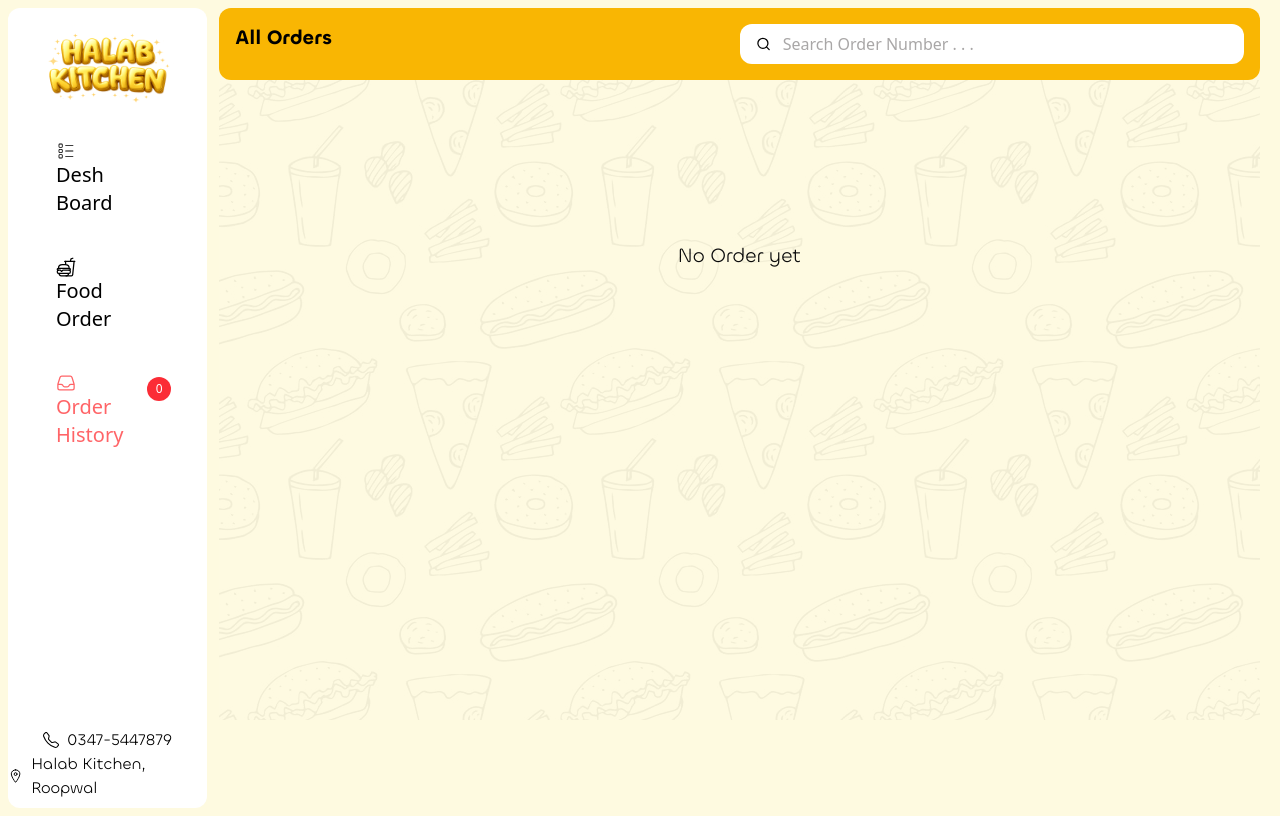
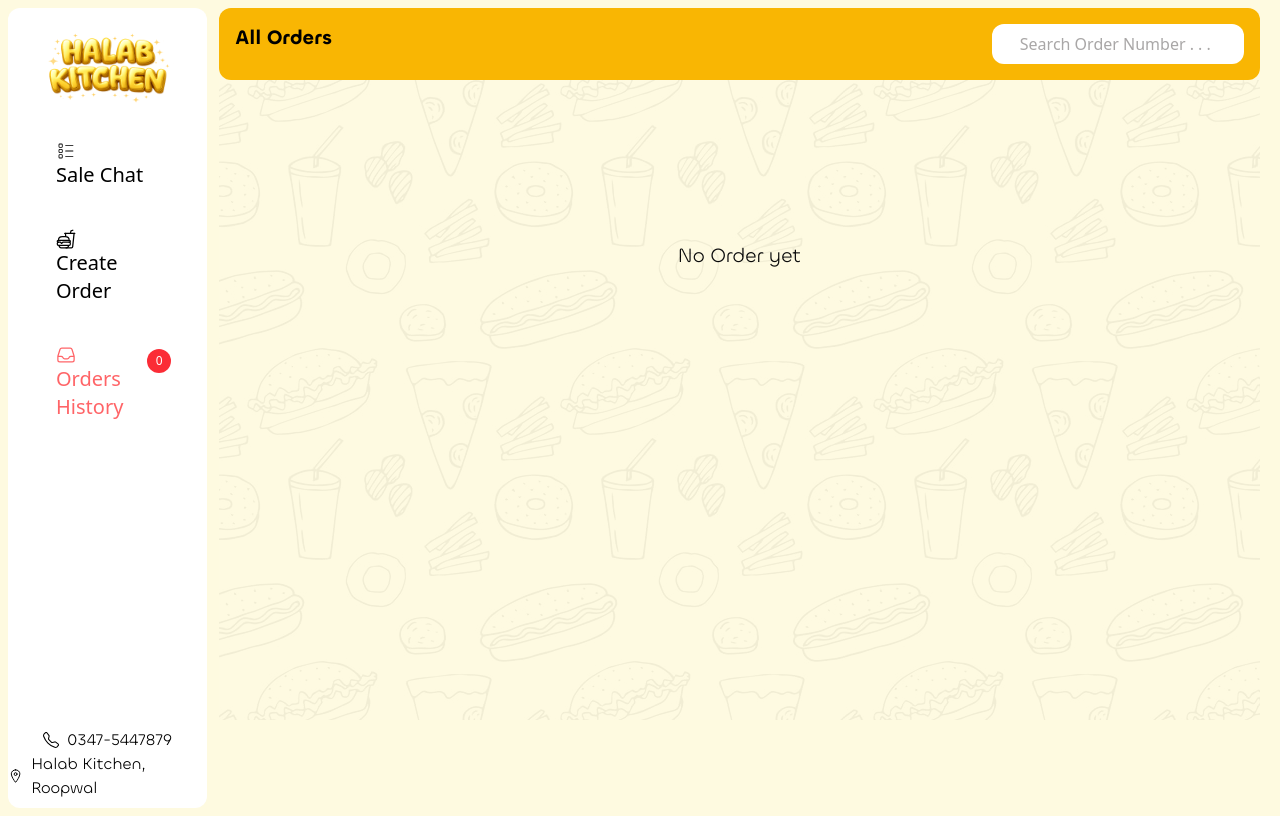
Before and after one commit to AfzoCoder/POS-SYSTEM, a React (Vite) app: page /Orders in a window 1280 px wide. Built offline with nearby package versions, Linux system fonts and the light colour scheme.

Commit message:
Update POS demo

```diff
--- a/src/Components/LeftSlideBar.jsx
+++ b/src/Components/LeftSlideBar.jsx
@@ -8,21 +8,23 @@ import { useLocation, useNavigate } from "react-router-dom";
 import { useSelector } from "react-redux";
 import baloonLogo from "../assets/OtherImages/halabLogo baloon.png";
 
-const leftSlideBar = () => {
+const LeftSlideBar = () => {
   const navigate = useNavigate();
 
   const location = useLocation();
 
   const allOrders = useSelector((state) => state.cart.Orders);
+  console.log(allOrders.length);
+
 
   let deshBoardItem = [
-    { name: "Desh Board ", icon: <CiBoxList />, Navigateto: "/" },
+    { name: "Sale Chat", icon: <CiBoxList />, Navigateto: "/" },
     {
-      name: "Food Order",
+      name: "Create Order",
       icon: <IoFastFoodOutline />,
       Navigateto: "/FoodOrder",
     },
-    { name: "Order History", icon: <HiOutlineInbox />, Navigateto: "/Orders" },
+    { name: "Orders History", icon: <HiOutlineInbox />, Navigateto: "/Orders" },
   ];
 
   return (
@@ -46,7 +48,7 @@ const leftSlideBar = () => {
               } relative hover:bg-amber-300 px-3 md:px-6 py-2 rounded-xl text-md md:text-xl cursor-pointer flex-col md:flex-row gap-5 justify-center items-center`}
             >
               {menuItem.icon} {menuItem.name}
-              {menuItem.name === "Order History" && (
+              {menuItem.name === "Orders History" && (
                 <h2 className="absolute right-3 top-3 w-6 h-6 flex justify-center items-center text-xs bg-red-500 text-white rounded-full">
                   {allOrders.length}
                 </h2>
@@ -68,4 +70,4 @@ const leftSlideBar = () => {
   );
 };
 
-export default leftSlideBar;
+export default LeftSlideBar;
--- a/src/Components/SngleCard.jsx
+++ b/src/Components/SngleCard.jsx
@@ -75,6 +75,7 @@ const SingleCard = ({ data }) => {
           DrinkSizes.map((Drink, index) => {
             return (
               <span
+              key={index}
                 onClick={() => setselectedDrinkSize(Drink)}
                 className={`border border-gray-400 rounded-xl py-1 px-2 hover:text-white ${
                   selectedDrinkSize === Drink ? "bg-red-400 text-white" : ""
@@ -110,10 +111,7 @@ const SingleCard = ({ data }) => {
 
       {/* ADD Btn */}
       <button
-        onClick={() => {
-          dispatch(
-            addInCart({ ...data, quantity, selectedSize, selectedDrinkSize })
-          );
+        onClick={() => {  dispatch( addInCart({ ...data, quantity, selectedSize, selectedDrinkSize }) );
           playClick(); // sound effect of click
         }}
         className="rounded-xl ml-2 cursor-pointer mt-2 px-8 py-1 font-semibold bg-orange-500 hover:bg-orange-400 text-white border-2"
--- a/src/Page/PreviousOrders.jsx
+++ b/src/Page/PreviousOrders.jsx
@@ -13,7 +13,8 @@ const PreviousOrders = () => {
       ? allOrdersFromRedux.filter((item) => item.OrderNumber == SearchInput)
       : allOrdersFromRedux;
 
-  const [showDetails, setshowDetails] = useState('');
+  const [showDetails, setshowDetails] = useState([]);
+  console.log(showDetails); //❌
 
   return (
     <div className="w-full md:full px-3 h-full ">
@@ -21,13 +22,13 @@ const PreviousOrders = () => {
       <div className="heading bg-(--mainColor) rounded-xl p-4 flex justify-between">
         <h1 className="font-[logo] font-semibold text-xl mb-2">All Orders</h1>
 
-        <div className=" bg-white px-4 py-2 flex justify-start gap-3 items-center rounded-xl w-2/4">
+        <div className=" bg-white px-4 py-2 flex justify-start gap-3 items-center rounded-xl w-1/4">
           <FiSearch />
           <input
             onChange={(e) => setSearchInput(e.target.value)}
             type="number"
             value={SearchInput}
-            className="outline-0 w-full"
+            className="outline-0 "
             placeholder="Search Order Number . . ."
           />
         </div>
@@ -45,7 +46,6 @@ const PreviousOrders = () => {
           </div>
         ) : (
           allOrders.map((order, index) => {
-
             const date = new Date(order.CreatedAt);
             const formattedDate = `${date.getDate()} ${date.toLocaleString(
               "default",
@@ -54,6 +54,7 @@ const PreviousOrders = () => {
             const GrandTotalOfSingleClient = "";
 
             return (
+              //map returning a div
               <div
                 key={index}
                 className="rounded-xl self-start max-w-70 overflow-hidden inline-block h-auto  px-4 py-2 bg-white hover:shadow-2xl z-10 border-2 "
@@ -68,9 +69,18 @@ const PreviousOrders = () => {
                   </h3>
                   <IoIosArrowDown
                     // onClick={() => setshowDetails((prev) => !prev)}
-                    onClick={() => setshowDetails(showDetails === order.OrderNumber ? '' : order.OrderNumber)}
+                    onClick={() =>
+                      setshowDetails(
+                        (prev) =>
+                          prev.includes(order.OrderNumber)
+                            ? prev.filter((num) => num !== order.OrderNumber) // remove
+                            : [...prev, order.OrderNumber] // add
+                      )
+                    }
                     className={`${
-                      showDetails === order.OrderNumber ? "rotate-x-180" : ""
+                      showDetails.includes(order.OrderNumber)
+                        ? "rotate-x-180"
+                        : ""
                     } text-2xl cursor-pointer hover:scale-120 transition-all duration-300 ease-in-out`}
                   />
                 </div>
@@ -78,7 +88,7 @@ const PreviousOrders = () => {
                 {/* details ⬇️*/}
                 <div
                   className={`${
-                    showDetails === order.OrderNumber ? "" : "hidden"
+                    showDetails.includes(order.OrderNumber) ? "" : "hidden"
                   } rounded-xl  px-2  w-full p-2"`}
                 >
                   {/* time */}
@@ -185,17 +195,18 @@ const PreviousOrders = () => {
                           )
                         : Math.floor(order.GrandTotal).toLocaleString()
                     }`}</div>
-
                   </div>
 
-                    {/* AdminRemarks */}
-                    <div className=" w-full text-wrap ">
-                      <span className="mr-2 text-gray-500 font-semibold text-sm">Remarks:</span>
+                  {/* AdminRemarks */}
+                  <div className=" w-full text-wrap ">
+                    <span className="mr-2 text-gray-500 font-semibold text-sm">
+                      Remarks:
+                    </span>
 
-                      <h4 className="text-wrap">{order.Remarks? order.Remarks : ''}</h4>
-                    </div>
-
-
+                    <h4 className="text-wrap">
+                      {order.Remarks ? order.Remarks : ""}
+                    </h4>
+                  </div>
                 </div>
               </div>
             );
```
